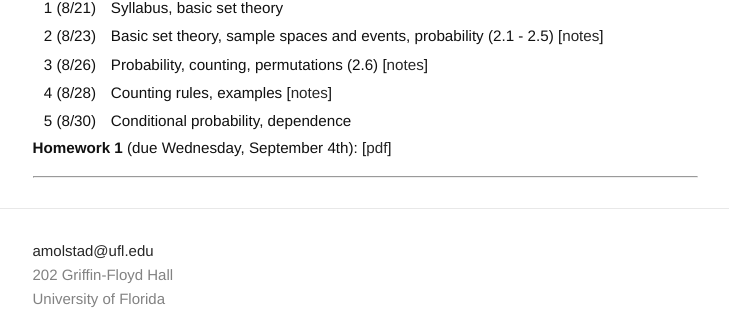
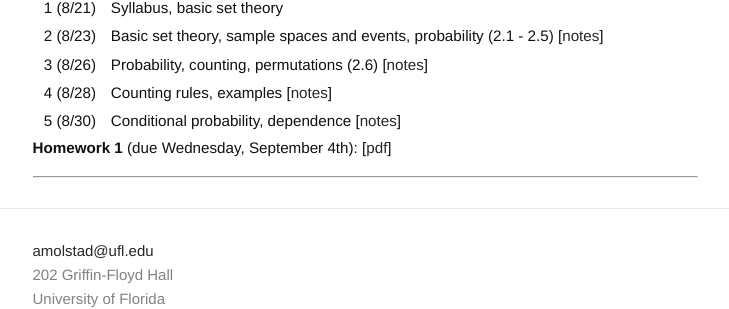
Before and after one commit to ajmolstad/ajmolstad.github.io, a Jekyll site: the page built from F19_STA4321.md, in a window 1280 px wide. Shown: the part 298-607 px from the top of the page, without its empty margins (275-1004 px from the left). Built offline with Jekyll 4.4.1, drawn with Linux system fonts in a browser that asks for light colours.

Commit message:
Update F19_STA4321.md

```diff
--- a/F19_STA4321.md
+++ b/F19_STA4321.md
@@ -20,7 +20,7 @@
 || 2 (8/23)  || Basic set theory, sample spaces and events, probability (2.1 - 2.5) [[notes](https://ufl.instructure.com/courses/382258/files/45098575/download?wrap=1)] ||
 || 3 (8/26)  || Probability, counting, permutations (2.6) [[notes](https://ufl.instructure.com/courses/382258/files/45098576/download?wrap=1)]||
 || 4 (8/28)  || Counting rules, examples [[notes](https://ufl.instructure.com/courses/382258/files/45124035/download?wrap=1)]||
-|| 5 (8/30)  || Conditional probability, dependence   ||
+|| 5 (8/30)  || Conditional probability, dependence [[notes](https://ufl.instructure.com/courses/382258/files/45162421/download?wrap=1)]||
 
 **Homework 1** (due Wednesday, September 4th): [[pdf](/docs/STA4321_F19_Homework1.pdf)]
 
```
